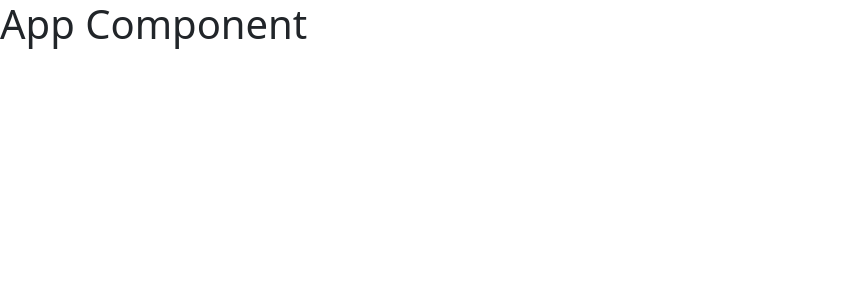
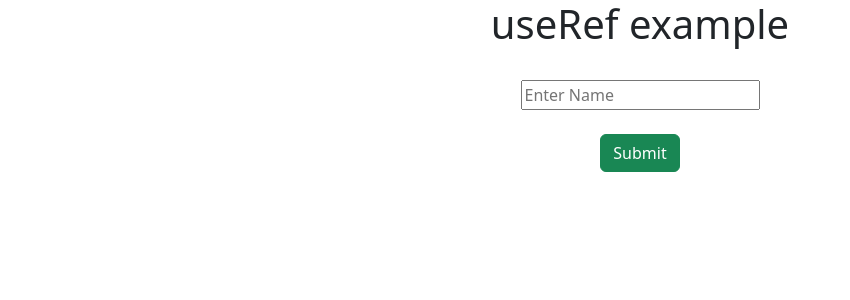
Before and after one commit to Nikhil1254/Learn-React, a React (Create React App) app: page / in a window 1280 px wide. Shown: the top 300 px of the page, without its empty margins (0-850 px from the left). Built offline with nearby package versions, Linux system fonts and the light colour scheme.

Commit message:
useRef DOM manipulation example implemented

```diff
--- a/src/App.js
+++ b/src/App.js
@@ -1,8 +1,31 @@
+import { useRef } from 'react';
+/**
+ * 1. we can directly access elements DOM using useRef
+ * 2. we should avoid directly manipulating DOM it will impact app performance
+ * 3. Whenever it's must to use then only use that, try to avoid direct DOM manipulation
+ *
+ */
+
 function App() {
 
+    const inputRef = useRef(null);
+
+    const handleClick = () => {
+        // inputRef.current - DOM of input field
+        console.log(inputRef.current.value);
+        inputRef.current.value = inputRef.current.value.toUpperCase();
+        inputRef.current.style.color = "white";
+        inputRef.current.style.backgroundColor = "tomato";
+    }
 
     return <>
-        <h1>App Component</h1>
+        <div className="container text-center">
+            <h1>useRef example</h1>
+            <br />
+            <input ref={inputRef} type="text" placeholder='Enter Name' />
+            <br /><br />
+            <button onClick={handleClick} className='btn btn-success'>Submit</button>
+        </div>
     </>
 }
 
```
